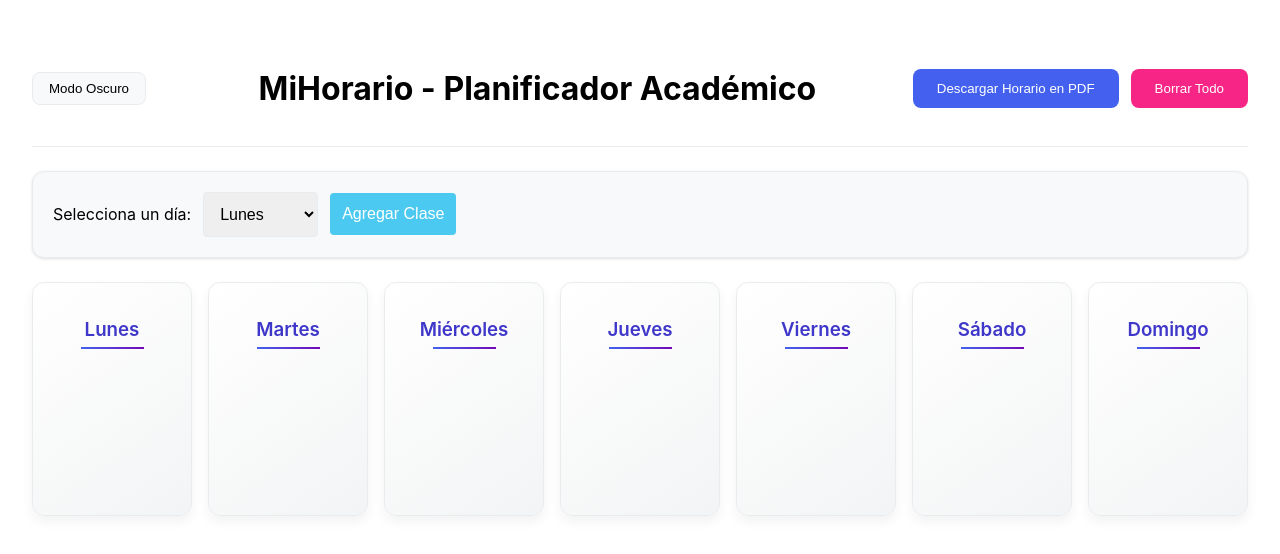
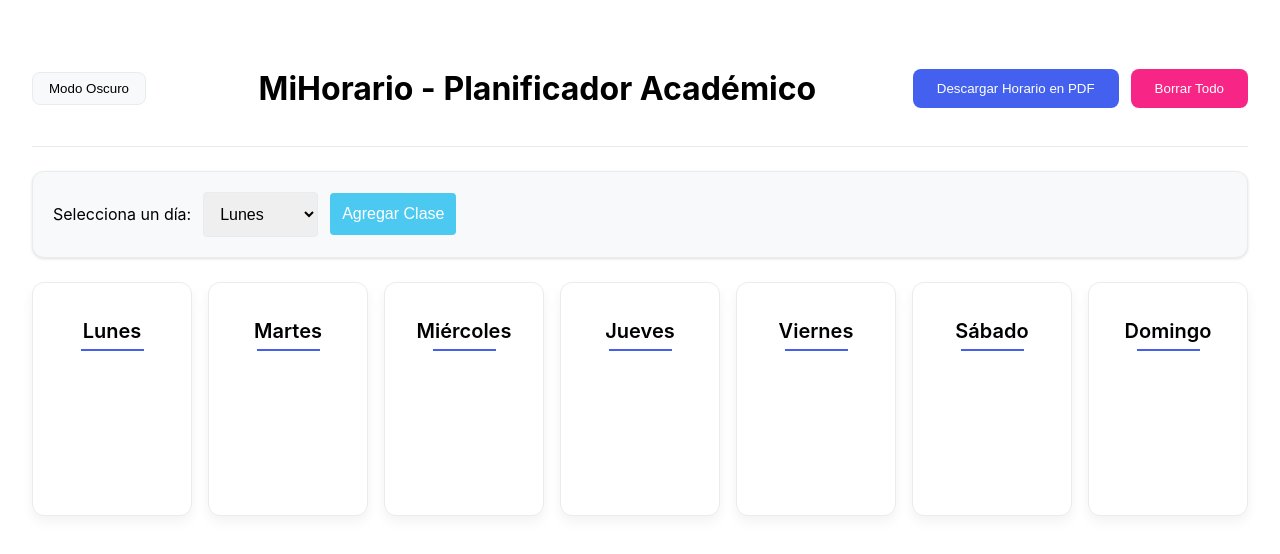
Before and after one commit to Jonathann-h/Horario-De-Clases-Generator, a React (Create React App) app: page / in a window 1280 px wide. Shown: the top 554 px of the page. Built offline with nearby package versions, Linux system fonts and the light colour scheme.

Commit message:
Mejora al hacer cambio de modo

```diff
--- a/src/styles/schedule.css
+++ b/src/styles/schedule.css
@@ -147,7 +147,8 @@
 }
 
 .day-column {
-  background: linear-gradient(145deg, var(--card-light), #f3f4f5);
+  /*background: linear-gradient(145deg, var(--card-light), #f3f4f5);*/
+  background: var(--card-light);
   border: 1px solid var(--border-light);
   box-shadow: 0 6px 12px rgba(0,0,0,0.05);
   transition: all 0.3s ease;
@@ -171,15 +172,19 @@
   border: 2px dashed var(--primary-light);
 }
 
-.day-column h3 {
+.day-column h3 { /* TÍTULO DE CADA DÍA */
+  font-size: 1.25rem;
   text-align: center;
   margin-bottom: 1rem;
-  color: var(--primary-dark);
+  /*color: var(--primary-dark);*/
+  color: dark;
   font-weight: 600;
   position: relative;
   padding-bottom: 0.5rem;
 }
-
+.dark-mode .day-column h3 {
+  color: white;
+}
 .day-column h3::after {
   content: '';
   position: absolute;
@@ -187,7 +192,8 @@
   left: 25%;
   width: 50%;
   height: 2px;
-  background: linear-gradient(90deg, var(--primary), var(--accent));
+  /*background: linear-gradient(90deg, var(--primary), var(--accent));*/
+  background: var(--primary);
 }
 /* ===== ITEMS DE CLASE ===== */
 .class-item {
@@ -213,15 +219,10 @@
   left: 0;
   width: 100%;
   height: 100%;
-  background: linear-gradient(135deg, rgba(255,255,255,0.2), rgba(255,255,255,0));
+  /*background: linear-gradient(135deg, rgba(255,255,255,0.2), rgba(255,255,255,0));*/
+  background: rgba(255, 255, 255, 0.2);
   pointer-events: none;
 }
-/*
-.class-item:hover {
-  box-shadow: 0 8px 15px rgba(0,0,0,0.2);
-  transform: translateY(-2px);
-}*/
-
 .class-item--dragging {
   animation: dropBounce 0.3s ease forwards;
   z-index: 10;
```
